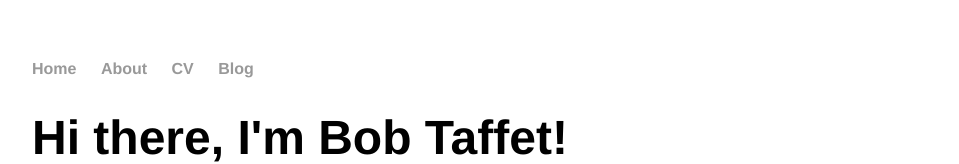
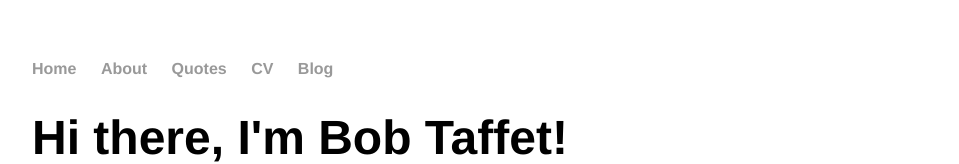
Before and after one commit to bobtaffet/bobtaffet.github.io, a plain HTML site: page index.html in a window 1280 px wide. Shown: the top 164 px of the page, without its empty margins (160-1119 px from the left). Drawn offline with Linux system fonts and the light colour scheme.

Commit message:
Update index.html
added link to Quotes page

```diff
--- a/index.html
+++ b/index.html
@@ -9,6 +9,7 @@
     		<ul>
         		<li><a href="/">Home</a></li>
 	        	<li><a href="/about">About</a></li>
+			<li><a href="/Quotes">Quotes</a></li>
         		<li><a href="/cv">CV</a></li>
         		<li><a href="/blog">Blog</a></li>
     		</ul>
```
